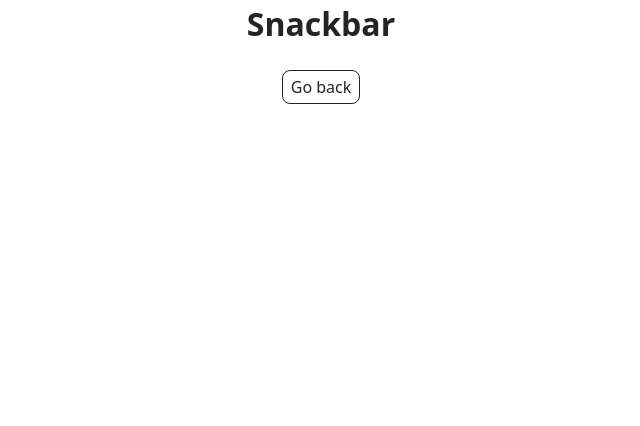
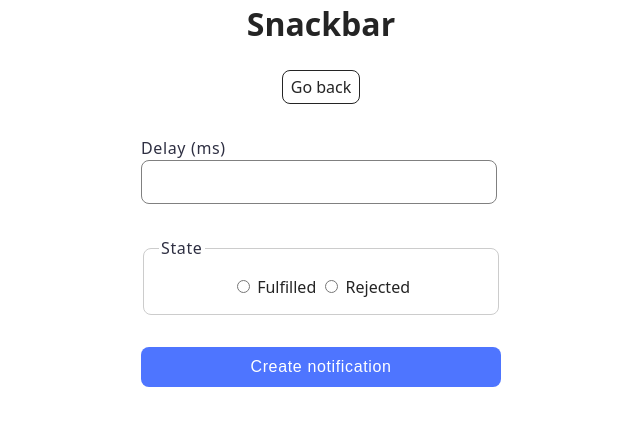
Before and after one commit to julia-lysenko221/goit-js-hw-10, a website built with Vite: page src/2-snackbar.html in a window 1280 px wide. Shown: the whole page, without its empty margins (319-959 px from the left). Built offline with nearby package versions, Linux system fonts and the light colour scheme.

Commit message:
commit-snackbar

```diff
--- a/src/2-snackbar.html
+++ b/src/2-snackbar.html
@@ -13,6 +13,29 @@
         <h1 class="main-title">Snackbar</h1>
         <a class="back-link" href="./index.html">Go back</a>
       </div>
+
+      <form class="form">
+        <label class="delay-label">
+          Delay (ms)
+          <input class="inp-delay" type="number" name="delay" required />
+        </label>
+
+        <fieldset class="inp-state">
+          <legend class="state-label">State</legend>
+          <label>
+            <input type="radio" name="state" value="fulfilled" required />
+            Fulfilled
+          </label>
+          <label>
+            <input type="radio" name="state" value="rejected" required />
+            Rejected
+          </label>
+        </fieldset>
+
+        <button class="btn-notification" type="submit">
+          Create notification
+        </button>
+      </form>
     </main>
 
     <script type="module" src="./js/2-snackbar.js"></script>
--- a/src/css/styles.css
+++ b/src/css/styles.css
@@ -84,3 +84,75 @@
   line-height: 1.5;
   color: #2e2f42;
 }
+
+/* ========snackbar=========== */
+
+/* .form {
+  display: flex;
+  flex-direction: column;
+} */
+
+.inp-delay {
+  width: 350px;
+  height: 40px;
+  border-radius: 8px;
+  border: 1px solid #808080;
+}
+
+.inp-delay:hover {
+  border: 1px solid #000;
+}
+
+.form {
+  width: 360px;
+  margin: 0 auto;
+  display: flex;
+  flex-direction: column;
+  gap: 32px;
+}
+fieldset {
+  border: 1px solid #ccc;
+  padding: 15px;
+  border-radius: 8px;
+}
+
+fieldset:hover {
+  border: 1px solid #000;
+}
+
+.btn-notification {
+  border-radius: 8px;
+  padding: 8px 16px;
+  width: 360px;
+  height: 40px;
+  background-color: #4e75ff;
+  border: none;
+
+  font-weight: 500;
+  font-size: 16px;
+  line-height: 1.5;
+  letter-spacing: 0.04em;
+  color: #fff;
+}
+
+.btn-notification:hover {
+  background-color: #6c8cff;
+}
+
+.state-label {
+  text-align: left;
+  font-weight: 400;
+  font-size: 16px;
+  line-height: 1.5;
+  letter-spacing: 0.04em;
+  color: #2e2f42;
+}
+
+.delay-label {
+  font-weight: 400;
+  font-size: 16px;
+  line-height: 1.5;
+  letter-spacing: 0.04em;
+  color: #2e2f42;
+  text-align: left;
+}
--- a/src/js/2-snackbar.js
+++ b/src/js/2-snackbar.js
@@ -1 +1,50 @@
-console.log('sn');
+// Описаний у документації
+import iziToast from 'izitoast';
+// Додатковий імпорт стилів
+import 'izitoast/dist/css/iziToast.min.css';
+
+const refs = {
+  form: document.querySelector('.form'),
+  fieldset: document.querySelector('fieldset'),
+  inputDelay: document.querySelector('input[type="number"]'),
+  fulfilled: document.querySelector('input[value="fulfilled"]'),
+  rejected: document.querySelector('input[value="rejected"]'),
+  button: document.querySelector('button[type="submit"]'),
+};
+
+function onButtonSubmit(event) {
+  event.preventDefault();
+  const delay = parseInt(refs.inputDelay.value);
+  const inputState = document.querySelector('input[name="state"]:checked');
+  const state = inputState.value;
+
+  const promise = new Promise((resolve, reject) => {
+    if (state === 'fulfilled') {
+      setTimeout(() => {
+        resolve(delay);
+      }, delay);
+    } else if (state === 'rejected') {
+      setTimeout(() => {
+        reject(delay);
+      }, delay);
+    }
+  });
+
+  promise
+    .then(result => {
+      iziToast.success({
+        title: 'Notification',
+        message: `✅ Fulfilled promise in ${result}ms`,
+        position: 'topRight',
+      });
+    })
+    .catch(error => {
+      iziToast.error({
+        title: 'Notification',
+        message: `❌ Rejected promise in ${error}ms`,
+        position: 'topRight',
+      });
+    });
+}
+
+refs.form.addEventListener('submit', onButtonSubmit);
```
